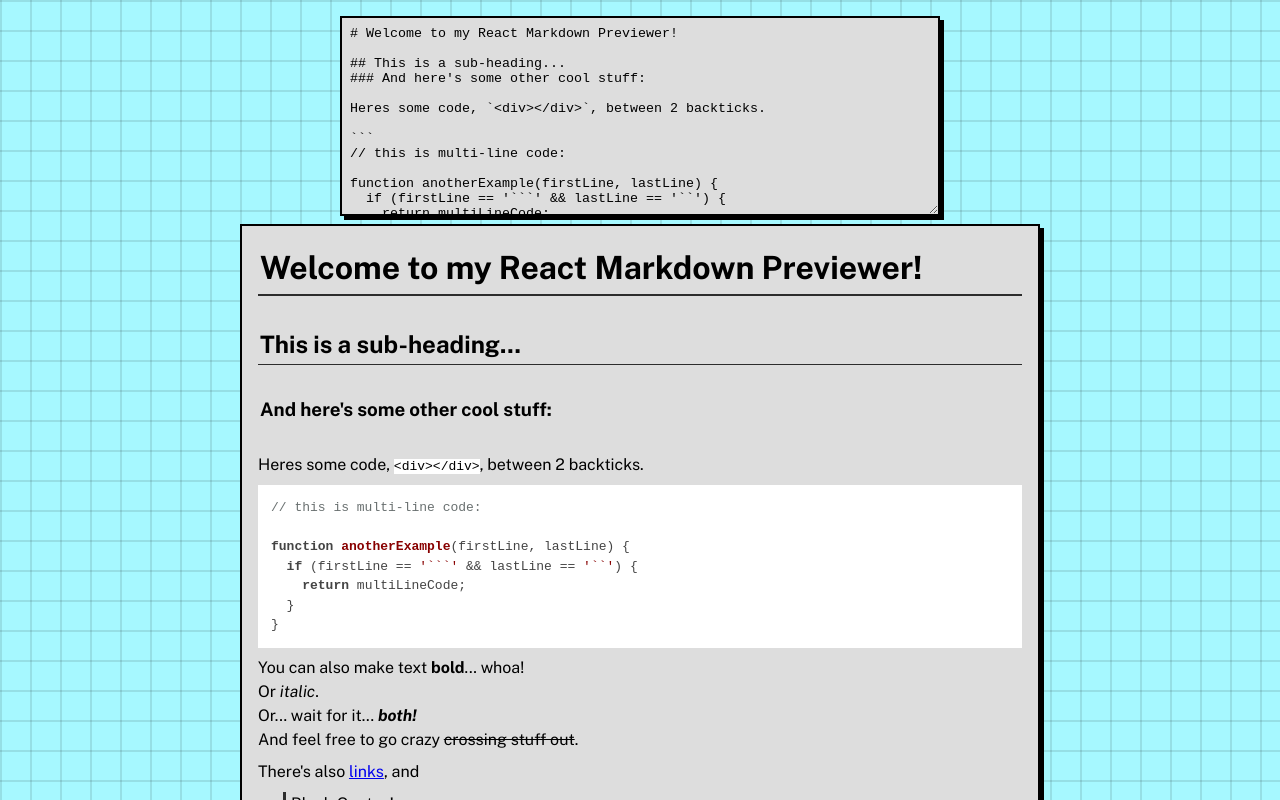
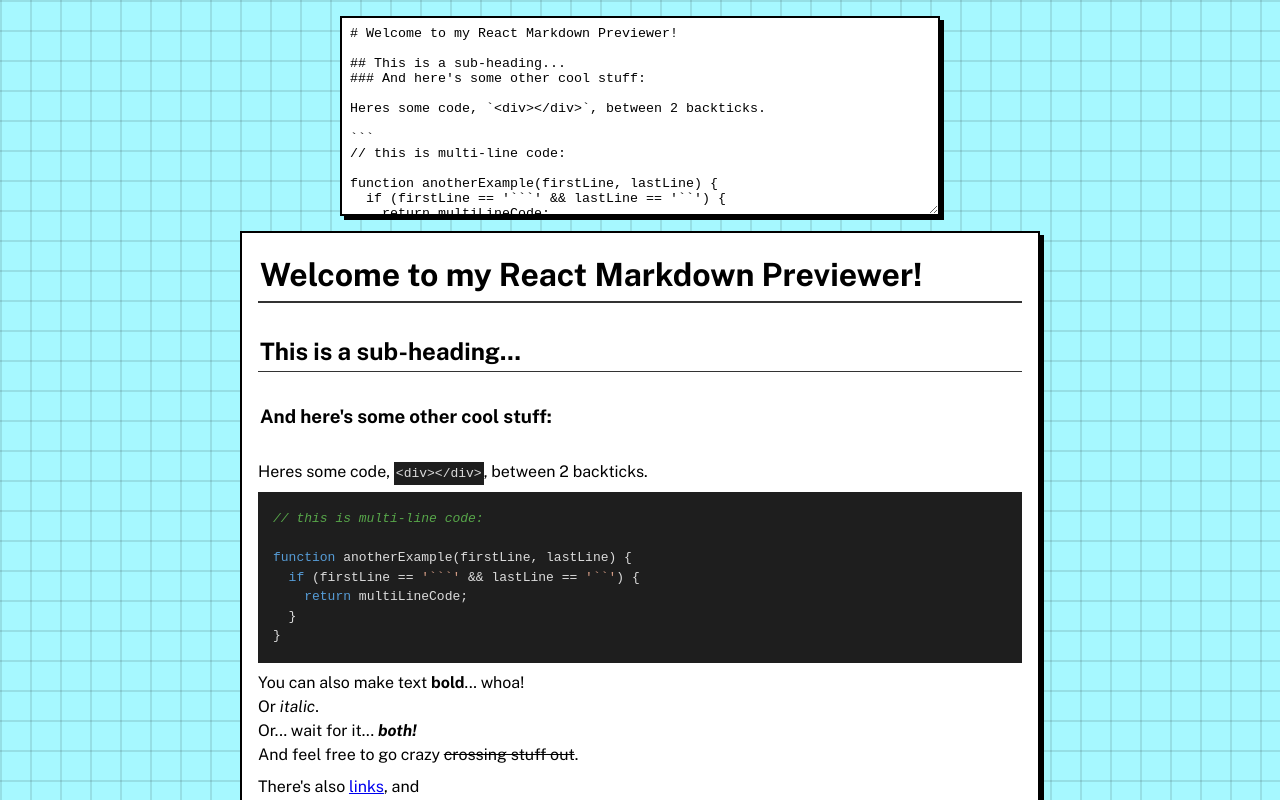
Before and after one commit to Speakiez/markdown-previewer, a React (Vite) app: page / in a window 1280 px wide. Shown: the top 800 px of the page. Built offline with nearby package versions, Linux system fonts and the light colour scheme.

Commit message:
Add wrappers and change colors

```diff
--- a/src/App.jsx
+++ b/src/App.jsx
@@ -18,8 +18,12 @@
 
   return (
     <>
-      <textarea id="editor" onChange={handleChange} value={userInput}></textarea>
-      <div id="preview"></div>
+      <div className="editor-wrapper">
+        <textarea id="editor" onChange={handleChange} value={userInput}></textarea>
+      </div>
+      <div className="preview-wrapper">
+        <div id="preview"></div>
+      </div>
     </>
   )
 }
--- a/src/styles/globals.css
+++ b/src/styles/globals.css
@@ -35,7 +35,7 @@
 #editor, #preview {
   min-height: 200px;
   outline: none;
-  background-color: #DDDDDD;
+  background-color: #FFFFFF;
   border: 2px solid #000000;
   box-shadow: 4px 4px 0 #000000;
   resize: vertical;
@@ -71,7 +71,9 @@
 }
 
 pre, code {
-  background-color: #FFFFFF;
+  padding: 4px 2px;
+  background-color: #1E1E1E;
+  color: #DCDCDC;
 }
 
 blockquote {
--- a/src/styles/hljs-default.css
+++ b/src/styles/hljs-default.css
@@ -6,112 +6,95 @@
 code.hljs {
   padding: 3px 5px
 }
-/*!
-  Theme: Default
-  Description: Original highlight.js style
-  Author: (c) Ivan Sagalaev <maniac@softwaremaniacs.org>
-  Maintainer: @highlightjs/core-team
-  Website: https://highlightjs.org/
-  License: see project LICENSE
-  Touched: 2021
-*/
 /*
-This is left on purpose making default.css the single file that can be lifted
-as-is from the repository directly without the need for a build step
-
-Typically this "required" baseline CSS is added by `makestuff.js` during build.
-*/
-pre code.hljs {
-  display: block;
-  overflow-x: auto;
-  padding: 1em
-}
-code.hljs {
-  padding: 3px 5px
-}
-/* end baseline CSS */
+ * Visual Studio 2015 dark style
+ * Author: Nicolas LLOBERA <nllobera@gmail.com>
+ */
 .hljs {
-  background: #FFFFFF;
-  color: #444
-}
-/* Base color: saturation 0; */
-.hljs-subst {
-  /* default */
-
-}
-/* purposely ignored */
-.hljs-formula,
-.hljs-attr,
-.hljs-property,
-.hljs-params {
-
-}
-.hljs-comment {
-  color: #697070
-}
-.hljs-tag,
-.hljs-punctuation {
-  color: #444a
-}
-.hljs-tag .hljs-name,
-.hljs-tag .hljs-attr {
-  color: #444
+  background: #1E1E1E;
+  color: #DCDCDC
 }
 .hljs-keyword,
-.hljs-attribute,
-.hljs-selector-tag,
-.hljs-meta .hljs-keyword,
-.hljs-doctag,
+.hljs-literal,
+.hljs-symbol,
 .hljs-name {
-  font-weight: bold
+  color: #569CD6
 }
-/* User color: hue: 0 */
-.hljs-type,
+.hljs-link {
+  color: #569CD6;
+  text-decoration: underline
+}
+.hljs-built_in,
+.hljs-type {
+  color: #4EC9B0
+}
+.hljs-number,
+.hljs-class {
+  color: #B8D7A3
+}
 .hljs-string,
-.hljs-number,
-.hljs-selector-id,
-.hljs-selector-class,
-.hljs-quote,
-.hljs-template-tag,
-.hljs-deletion {
-  color: #880000
-}
-.hljs-title,
-.hljs-section {
-  color: #880000;
-  font-weight: bold
+.hljs-meta .hljs-string {
+  color: #D69D85
 }
 .hljs-regexp,
-.hljs-symbol,
+.hljs-template-tag {
+  color: #9A5334
+}
+.hljs-subst,
+.hljs-function,
+.hljs-title,
+.hljs-params,
+.hljs-formula {
+  color: #DCDCDC
+}
+.hljs-comment,
+.hljs-quote {
+  color: #57A64A;
+  font-style: italic
+}
+.hljs-doctag {
+  color: #608B4E
+}
+.hljs-meta,
+.hljs-meta .hljs-keyword,
+.hljs-tag {
+  color: #9B9B9B
+}
 .hljs-variable,
-.hljs-template-variable,
-.hljs-link,
-.hljs-selector-attr,
-.hljs-operator,
-.hljs-selector-pseudo {
-  color: #ab5656
+.hljs-template-variable {
+  color: #BD63C5
 }
-/* Language color: hue: 90; */
-.hljs-literal {
-  color: #695
+.hljs-attr,
+.hljs-attribute {
+  color: #9CDCFE
 }
-.hljs-built_in,
-.hljs-bullet,
-.hljs-code,
-.hljs-addition {
-  color: #397300
+.hljs-section {
+  color: gold
 }
-/* Meta color: hue: 200 */
-.hljs-meta {
-  color: #1f7199
-}
-.hljs-meta .hljs-string {
-  color: #38a
-}
-/* Misc effects */
 .hljs-emphasis {
   font-style: italic
 }
 .hljs-strong {
   font-weight: bold
 }
+/*.hljs-code {
+  font-family:'Monospace';
+}*/
+.hljs-bullet,
+.hljs-selector-tag,
+.hljs-selector-id,
+.hljs-selector-class,
+.hljs-selector-attr,
+.hljs-selector-pseudo {
+  color: #D7BA7D
+}
+.hljs-addition {
+  background-color: #144212;
+  display: inline-block;
+  width: 100%
+}
+.hljs-deletion {
+  background-color: #600;
+  display: inline-block;
+  width: 100%
+}
```
